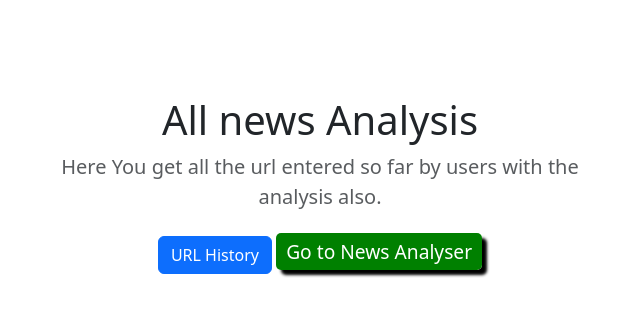
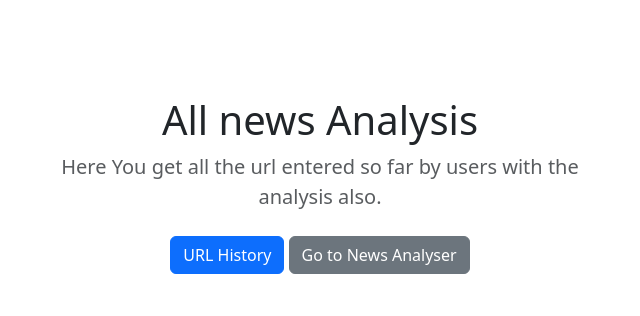
Before and after one commit to harzrawat/News-Analysis, a Flask app: page /home2 in a window 1280 px wide. Shown: the top 316 px of the page, without its empty margins (320-960 px from the left). Run offline with Flask 3, Linux system fonts and the light colour scheme; data that the repository does not hold is empty; some libraries are stand-ins or nearby versions.

Commit message:
Update home2.html

```diff
--- a/templates/home2.html
+++ b/templates/home2.html
@@ -5,14 +5,6 @@
   <meta name="viewport" content="width=device-width, initial-scale=1.0">
   <title>Home</title>
   <link href="https://cdn.jsdelivr.net/npm/bootstrap@5.3.3/dist/css/bootstrap.min.css" rel="stylesheet" integrity="sha384-QWTKZyjpPEjISv5WaRU9OFeRpok6YctnYmDr5pNlyT2bRjXh0JMhjY6hW+ALEwIH" crossorigin="anonymous">
-  <style>
-    .gotonews{
-      font-size: 1.2em;text-decoration: none; background: green; box-shadow: 5px 5px 3px black; padding: 5px 10px 5px 10px ; color: white; border-radius: 5px;
-    }
-    .gotonews:hover{
-        box-shadow: 5px 5px 3px black inset;
-    }
-  </style>
 </head>
 <body>
   <main>
@@ -23,7 +15,7 @@
           <p class="lead text-body-secondary"> Here You get all the url entered so far by users with the analysis also. </p>
           <p>
             <a href="#" class="btn btn-primary my-2">URL History</a>
-            <a href="{{ url_for('index') }}" class="gotonews">Go to News Analyser</a>
+            <a href="#" class="btn btn-secondary my-2">Go to News Analyser</a>
           </p>
         </div>
       </div>
@@ -35,7 +27,7 @@
         <div class="row row-cols-1 row-cols-sm-2 row-cols-md-3 g-3">
         {% for i in range(row_count) %}
           <div class="col">
-            <div  style="border: 2px solid rgb(0, 0, 0);border-radius: 0px 0px 20px 20px;background: rgba(255,255,255,0.2);" class="card shadow-sm">
+            <div  style="border: 2px solid rgb(0, 0, 0);border-radius: 0px 0px 20px 20px;" class="card shadow-sm">
               <div style="height: auto; width: 100%; background-color: rgb(131, 176, 189); padding: 20px; margin: 5px;"> <h3>URL: {{i+1}}</h3> <br> <p>{{table_data[i][5][1]}}</p></div>
               <div class="card-body">
                 <p class="card-text"> {{table_data[i][5][0]}} </p>
```
